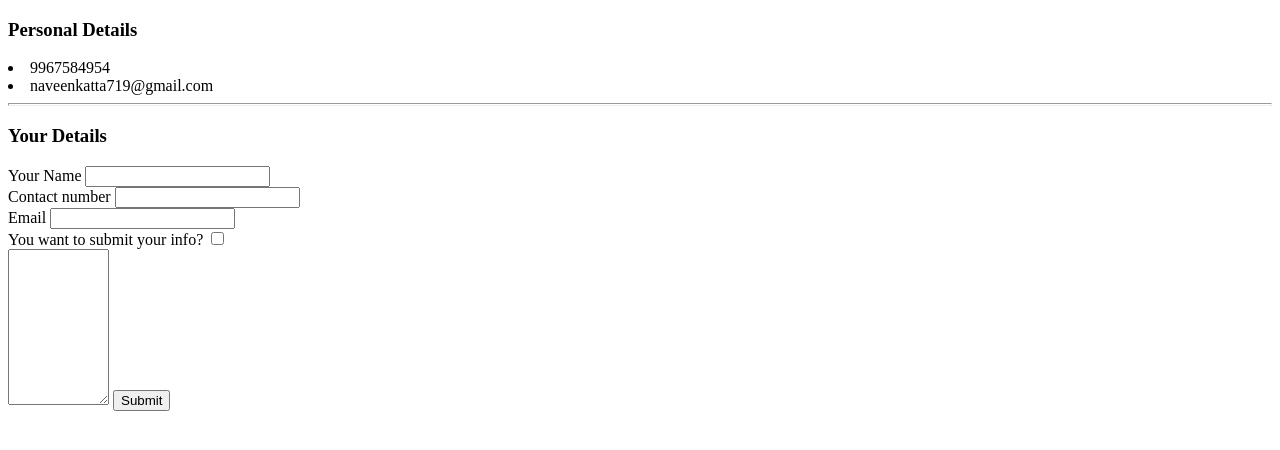
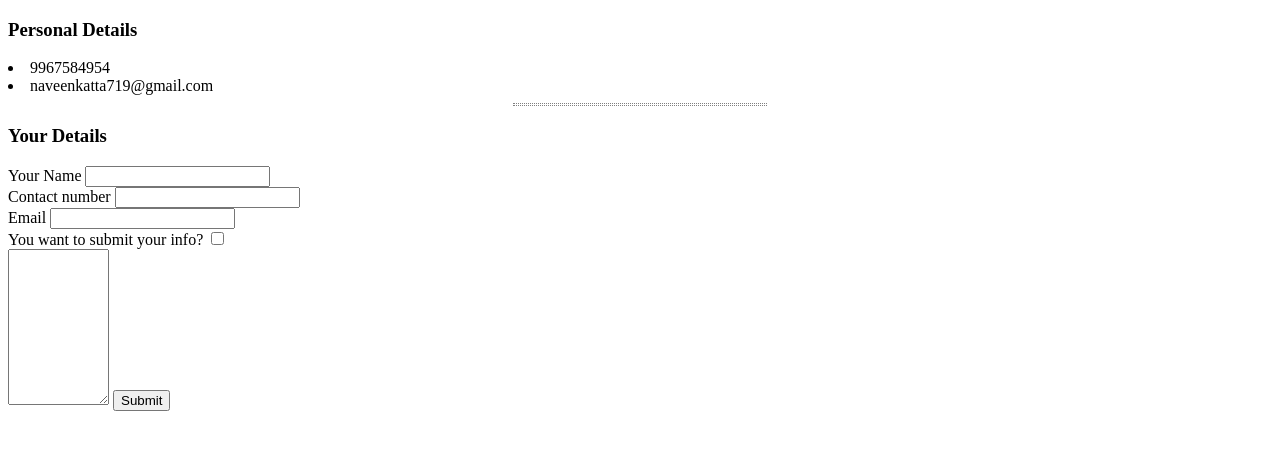
Before and after one commit to NaveeNKatta16/cv1, a plain HTML site: page Personal details.html in a window 1280 px wide. Drawn offline with Linux system fonts and the light colour scheme.

Commit message:
Update Personal details.html

```diff
--- a/Personal details.html
+++ b/Personal details.html
@@ -3,6 +3,15 @@
   <head>
     <meta charset="utf-8">
     <title></title>
+
+    <style>
+      hr {
+        border-style: dotted;
+        width: 20%;
+        border-color: grey;
+    </style>
+
+
   </head>
   <body>
     <h3>Personal Details</h3>
```
